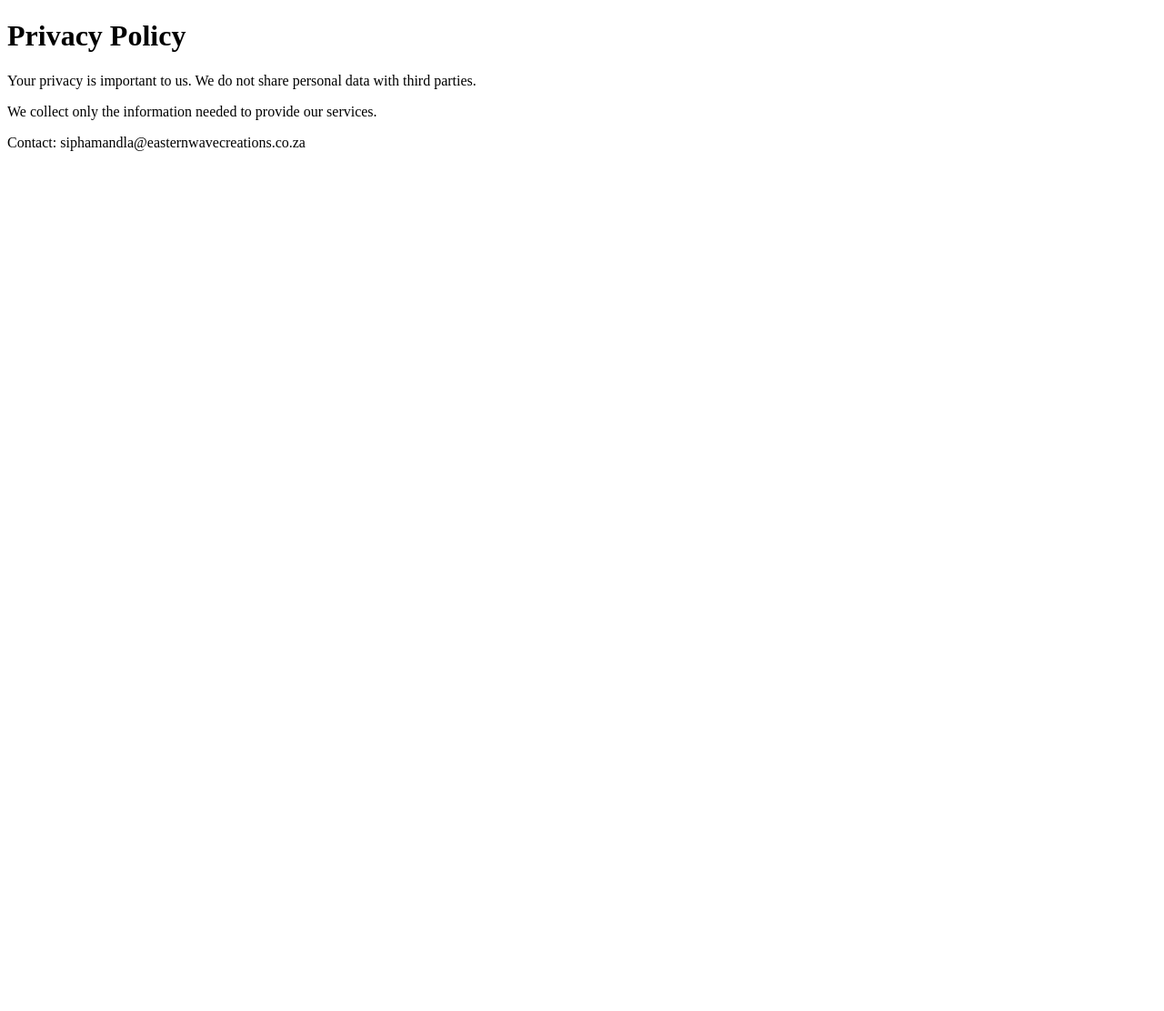
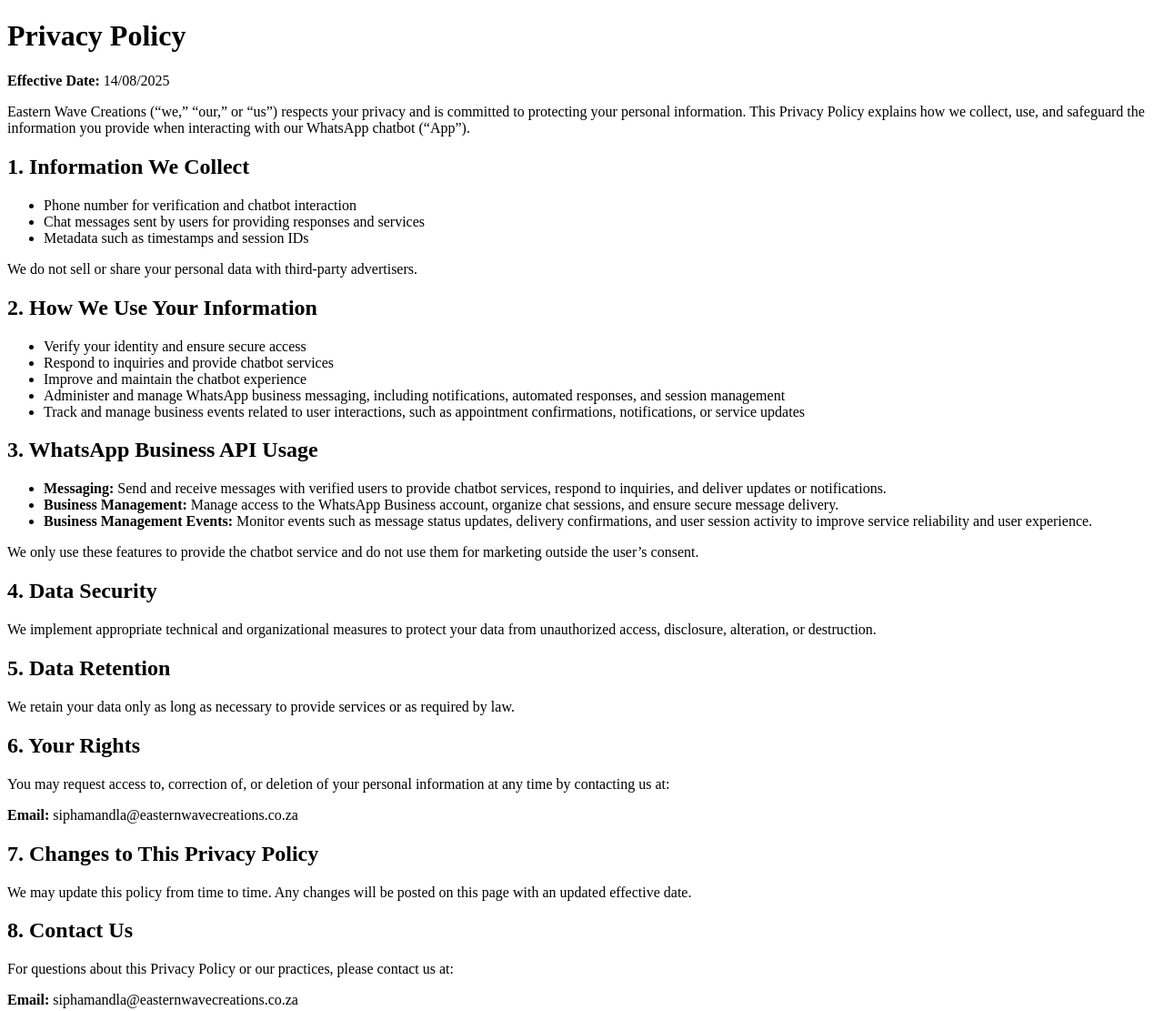
Before and after one commit to Eonveil/Privacy-Policy, a plain HTML site: page index.html in a window 1280 px wide. Shown: the whole page at 91% size. Before the commit the page ends 800 px from the top, so only its background shows below. Drawn offline with Linux system fonts and the light colour scheme.

Commit message:
Update index.html

```diff
--- a/index.html
+++ b/index.html
@@ -3,12 +3,54 @@
 <head>
     <meta charset="UTF-8">
     <meta name="viewport" content="width=device-width, initial-scale=1.0">
-    <title>Privacy Policy</title>
+    <title>Privacy Policy - Eastern Wave Creations ParentBot</title>
 </head>
 <body>
     <h1>Privacy Policy</h1>
-    <p>Your privacy is important to us. We do not share personal data with third parties.</p>
-    <p>We collect only the information needed to provide our services.</p>
-    <p>Contact: siphamandla@easternwavecreations.co.za</p>
+    <p><strong>Effective Date:</strong> 14/08/2025 </p>
+
+    <p>Eastern Wave Creations (“we,” “our,” or “us”) respects your privacy and is committed to protecting your personal information. This Privacy Policy explains how we collect, use, and safeguard the information you provide when interacting with our WhatsApp chatbot (“App”).</p>
+
+    <h2>1. Information We Collect</h2>
+    <ul>
+        <li>Phone number for verification and chatbot interaction</li>
+        <li>Chat messages sent by users for providing responses and services</li>
+        <li>Metadata such as timestamps and session IDs</li>
+    </ul>
+    <p>We do not sell or share your personal data with third-party advertisers.</p>
+
+    <h2>2. How We Use Your Information</h2>
+    <ul>
+        <li>Verify your identity and ensure secure access</li>
+        <li>Respond to inquiries and provide chatbot services</li>
+        <li>Improve and maintain the chatbot experience</li>
+        <li>Administer and manage WhatsApp business messaging, including notifications, automated responses, and session management</li>
+        <li>Track and manage business events related to user interactions, such as appointment confirmations, notifications, or service updates</li>
+    </ul>
+
+    <h2>3. WhatsApp Business API Usage</h2>
+    <ul>
+        <li><strong>Messaging:</strong> Send and receive messages with verified users to provide chatbot services, respond to inquiries, and deliver updates or notifications.</li>
+        <li><strong>Business Management:</strong> Manage access to the WhatsApp Business account, organize chat sessions, and ensure secure message delivery.</li>
+        <li><strong>Business Management Events:</strong> Monitor events such as message status updates, delivery confirmations, and user session activity to improve service reliability and user experience.</li>
+    </ul>
+    <p>We only use these features to provide the chatbot service and do not use them for marketing outside the user’s consent.</p>
+
+    <h2>4. Data Security</h2>
+    <p>We implement appropriate technical and organizational measures to protect your data from unauthorized access, disclosure, alteration, or destruction.</p>
+
+    <h2>5. Data Retention</h2>
+    <p>We retain your data only as long as necessary to provide services or as required by law.</p>
+
+    <h2>6. Your Rights</h2>
+    <p>You may request access to, correction of, or deletion of your personal information at any time by contacting us at:</p>
+    <p><strong>Email:</strong> siphamandla@easternwavecreations.co.za</p>
+
+    <h2>7. Changes to This Privacy Policy</h2>
+    <p>We may update this policy from time to time. Any changes will be posted on this page with an updated effective date.</p>
+
+    <h2>8. Contact Us</h2>
+    <p>For questions about this Privacy Policy or our practices, please contact us at:</p>
+    <p><strong>Email:</strong> siphamandla@easternwavecreations.co.za</p>
 </body>
 </html>
```
